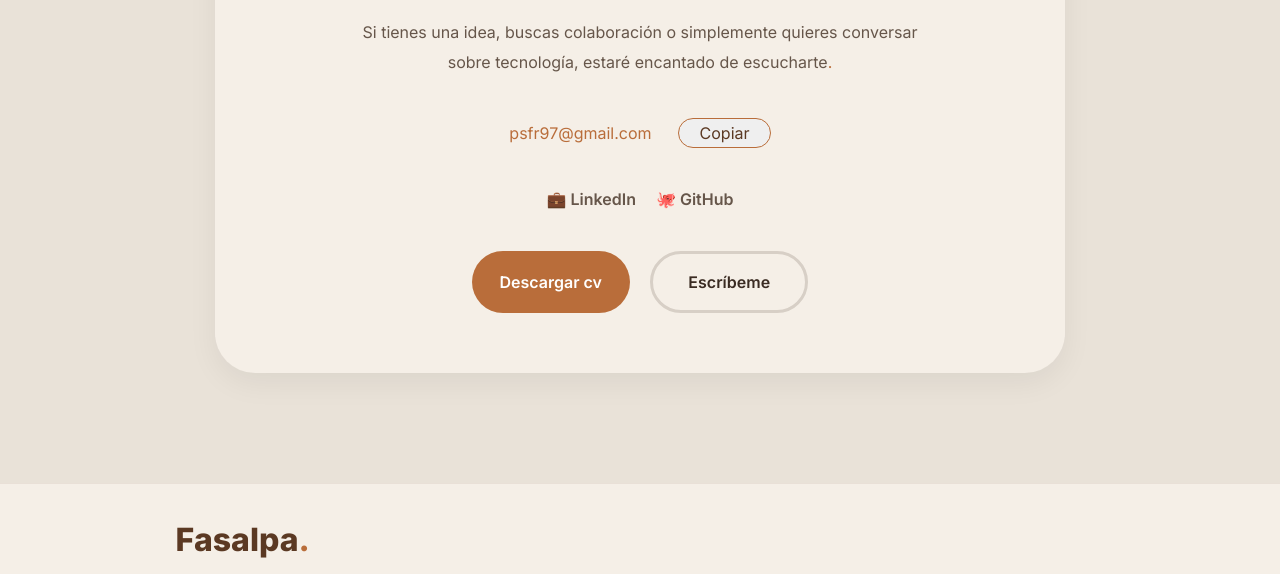
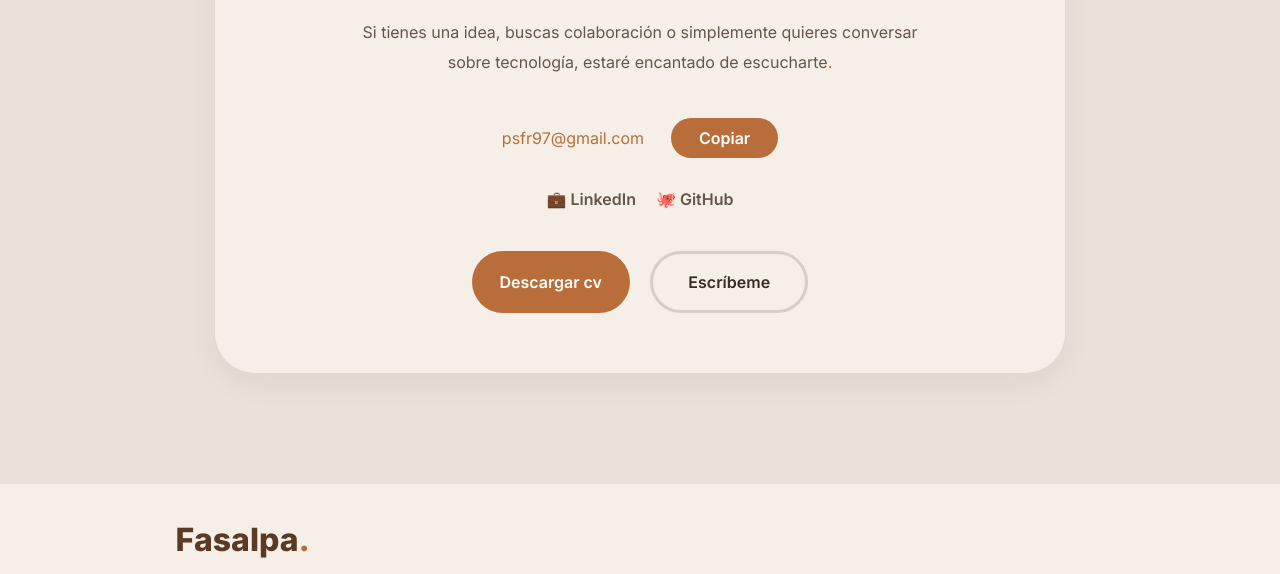
Before and after one commit to Fasalpa/Portafolio-FaSalPa, a website: page index.html in a window 1280 px wide. Shown: the part 5760-6334 px from the top of the page. Drawn offline with nearby package versions, Linux system fonts and the light colour scheme.

Commit message:
style: nuevo cambio en btn-copiar

```diff
--- a/index.html
+++ b/index.html
@@ -880,7 +880,7 @@
 
             <div class="container-correo">
               <p id="correo-copiar">psfr97@gmail.com</p>
-              <button id="btn-copiar">Copiar</button>
+              <button class="btn-custom" id="btn-copiar">Copiar</button>
             </div>
 
             <div class="contact-links">
--- a/styles.css
+++ b/styles.css
@@ -766,11 +766,8 @@ input:checked + label img.moon {
 
 .contact-card p {
   max-width: 600px;
-
   margin: 0 auto 40px;
-
   color: var(--text-soft);
-
   line-height: 1.9;
 }
 
@@ -783,17 +780,16 @@ input:checked + label img.moon {
 }
 #correo-copiar {
   color: var(--accent);
+  display: flex;
+  align-items: center;
   margin: 0;
 }
-#btn-copiar {
+#btn-copiar{
   display: flex;
   align-items: center;
-  border: 1px solid var(--accent);
-  padding: 0 3%;
-  border-radius: 24px;
-  height: 30px;
-  color: var(--accent-dark);
+  border: none;
 }
+
 
 .contact-links {
   display: flex;
```
